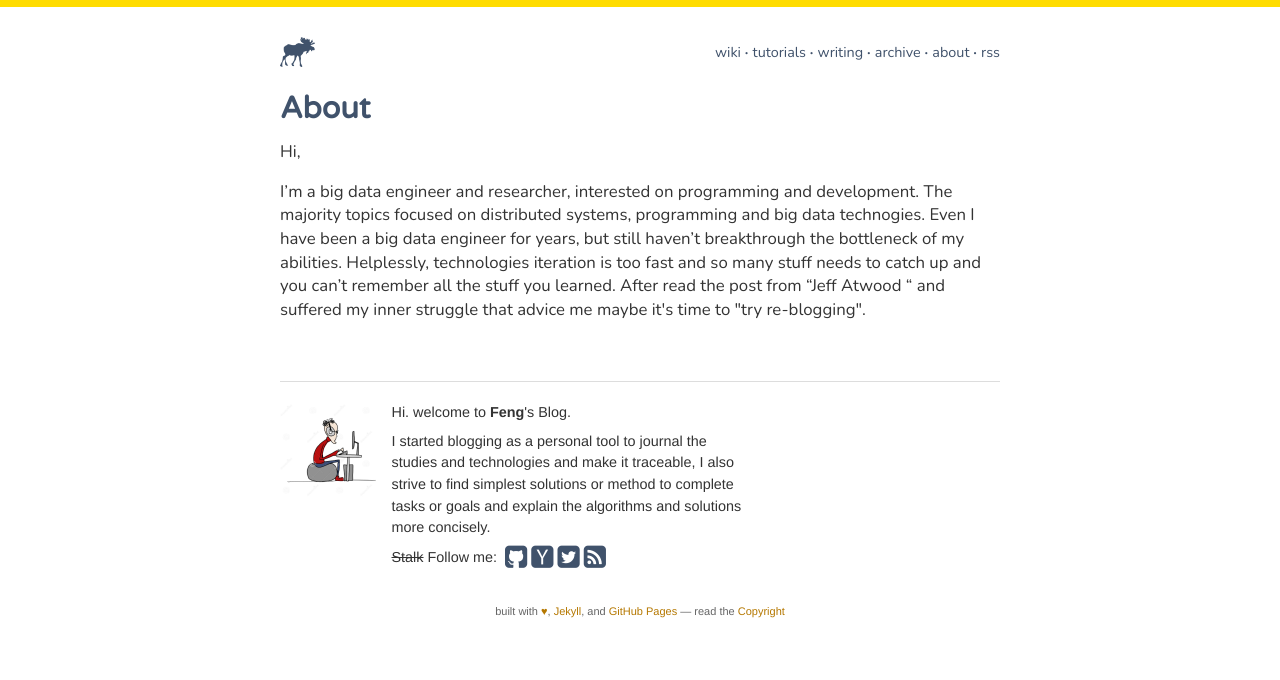
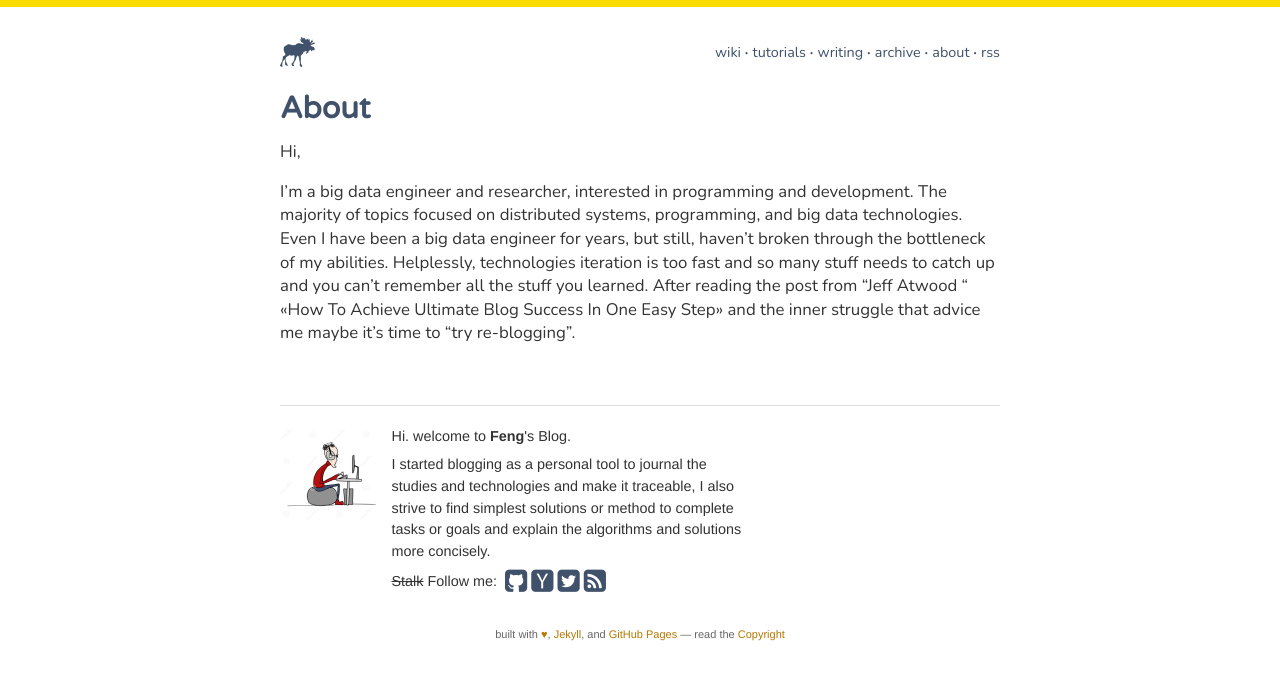
Before and after one commit to SharpLu/Blog, a Jekyll site: the page built from about/index.md, in a window 1280 px wide. Shown: the top 680 px of the page. Built offline with Jekyll 4.4.1, drawn with Linux system fonts in a browser that asks for light colours.

Commit message:
Update index.md

```diff
--- a/about/index.md
+++ b/about/index.md
@@ -6,4 +6,4 @@ title: About
 
 Hi,
 
-I'm a big data engineer and researcher, interested on programming and development. The majority topics focused on distributed systems, programming and big data technogies. Even I have been a big data engineer for years, but still haven't breakthrough the bottleneck of my abilities. Helplessly, technologies iteration is too fast and so many stuff needs to catch up and you can't remember all the stuff you learned. After read the post from "Jeff Atwood " <How To Achieve Ultimate Blog Success In One Easy Step> and suffered my inner struggle that advice me maybe it's time to "try re-blogging".
+I’m a big data engineer and researcher, interested in programming and development. The majority of topics focused on distributed systems, programming, and big data technologies. Even I have been a big data engineer for years, but still, haven’t broken through the bottleneck of my abilities. Helplessly, technologies iteration is too fast and so many stuff needs to catch up and you can’t remember all the stuff you learned. After reading the post from “Jeff Atwood “ «How To Achieve Ultimate Blog Success In One Easy Step» and the inner struggle that advice me maybe it’s time to “try re-blogging”.
```
